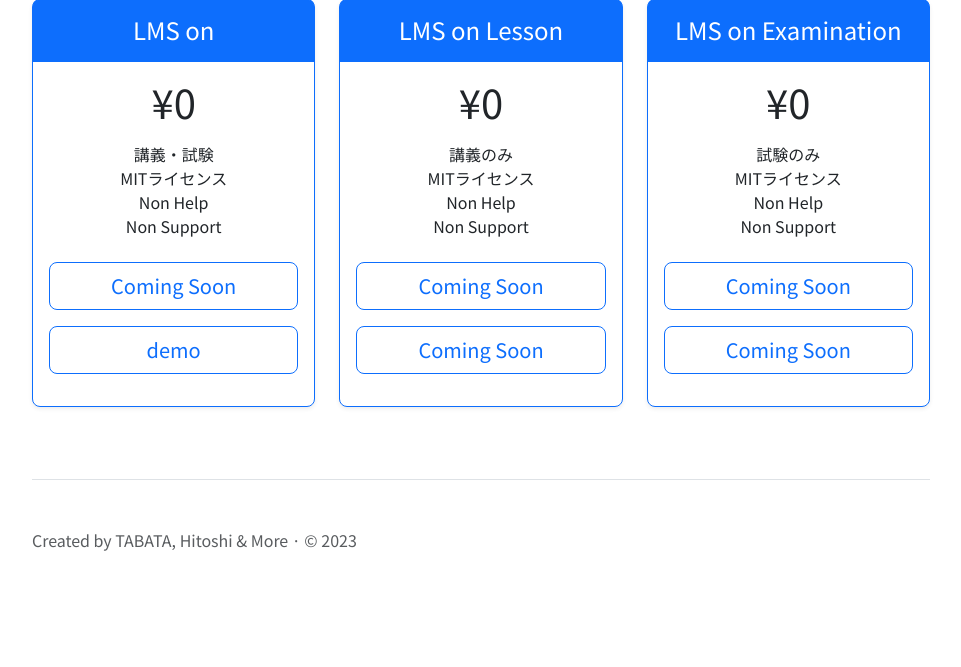
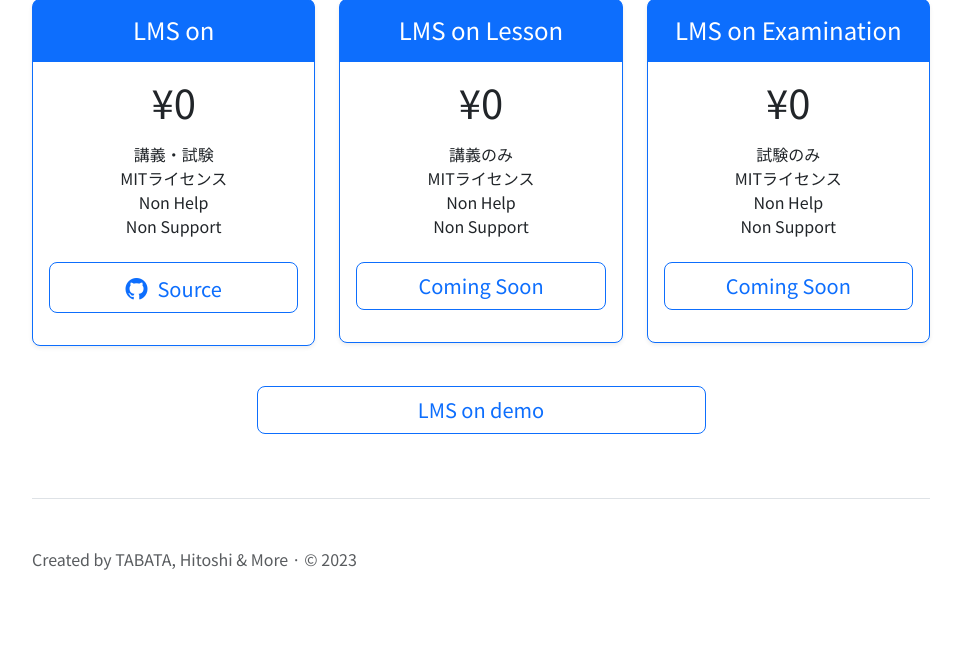
Before and after one commit to MR-TABATA/LMSon, a Django app: page / in a window 1280 px wide. Shown: the part 1483-2150 px from the top of the page, without its empty margins (159-1120 px from the left). Run offline with Django 4.2, Linux system fonts and the light colour scheme; data that the repository does not hold is empty; some libraries are stand-ins or nearby versions.

Commit message:
Githubへのリンク実装

```diff
--- a/templates/home/index.html
+++ b/templates/home/index.html
@@ -99,8 +99,7 @@
               <li>Non Help</li>
               <li>Non Support</li>
             </ul>
-            <p><a href="#" button type="button" class="w-100 btn btn-lg btn-outline-primary" target="_New">Coming Soon</a></p>
-            <p><a href="{% url 'accounts:signin' %}" button type="button" class="w-100 btn btn-lg btn-outline-primary" target="_blank">demo</a></p>
+            <p><a href="#" button type="button" class="w-100 btn btn-lg btn-outline-primary mi-m" target="_New"><i class="bi bi-github"></i>Source</a></p>
           </div>
         </div>
       </div>
@@ -117,7 +116,6 @@
               <li>Non Help</li>
               <li>Non Support</li>
             </ul>
-            <p><a href="#" button type="button" class="w-100 btn btn-lg btn-outline-primary" target="_New">Coming Soon</a></p>
             <p><a href="#" button type="button" class="w-100 btn btn-lg btn-outline-primary" target="_New">Coming Soon</a></p>
           </div>
         </div>
@@ -136,12 +134,15 @@
               <li>Non Support</li>
             </ul>
             <p><a href="#" button type="button" class="w-100 btn btn-lg btn-outline-primary" target="_New">Coming Soon</a></p>
-            <p><a href="#" button type="button" class="w-100 btn btn-lg btn-outline-primary" target="_New">Coming Soon</a></p>
           </div>
         </div>
       </div>
     </div>
-
+  <div class="row">
+    <div class="col text-center">
+      <p><a href="{% url 'accounts:signin' %}" button type="button" class="w-50 btn btn-lg btn-outline-primary" target="_blank">LMS on demo</a></p>
+    </div>
+  </div>
 
 
   </main>
```
